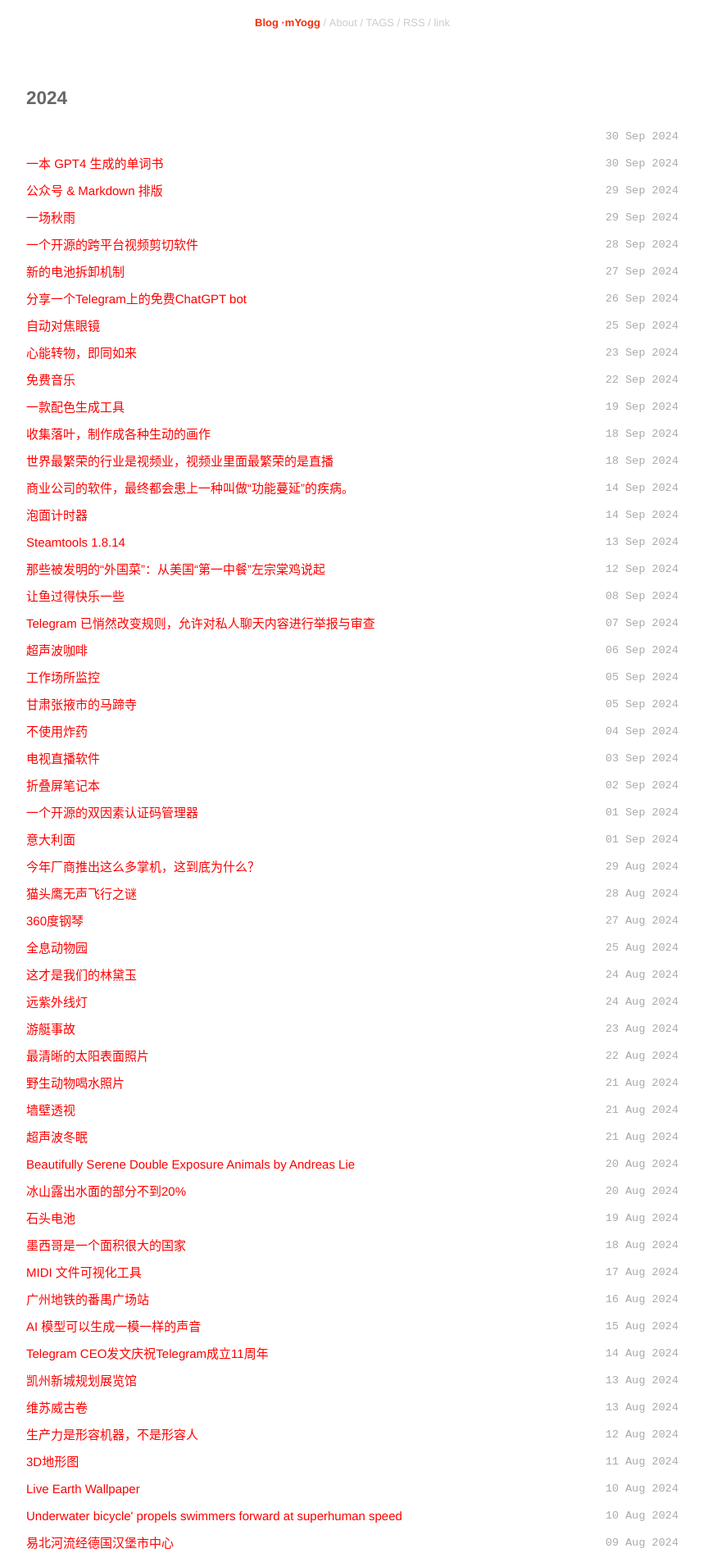
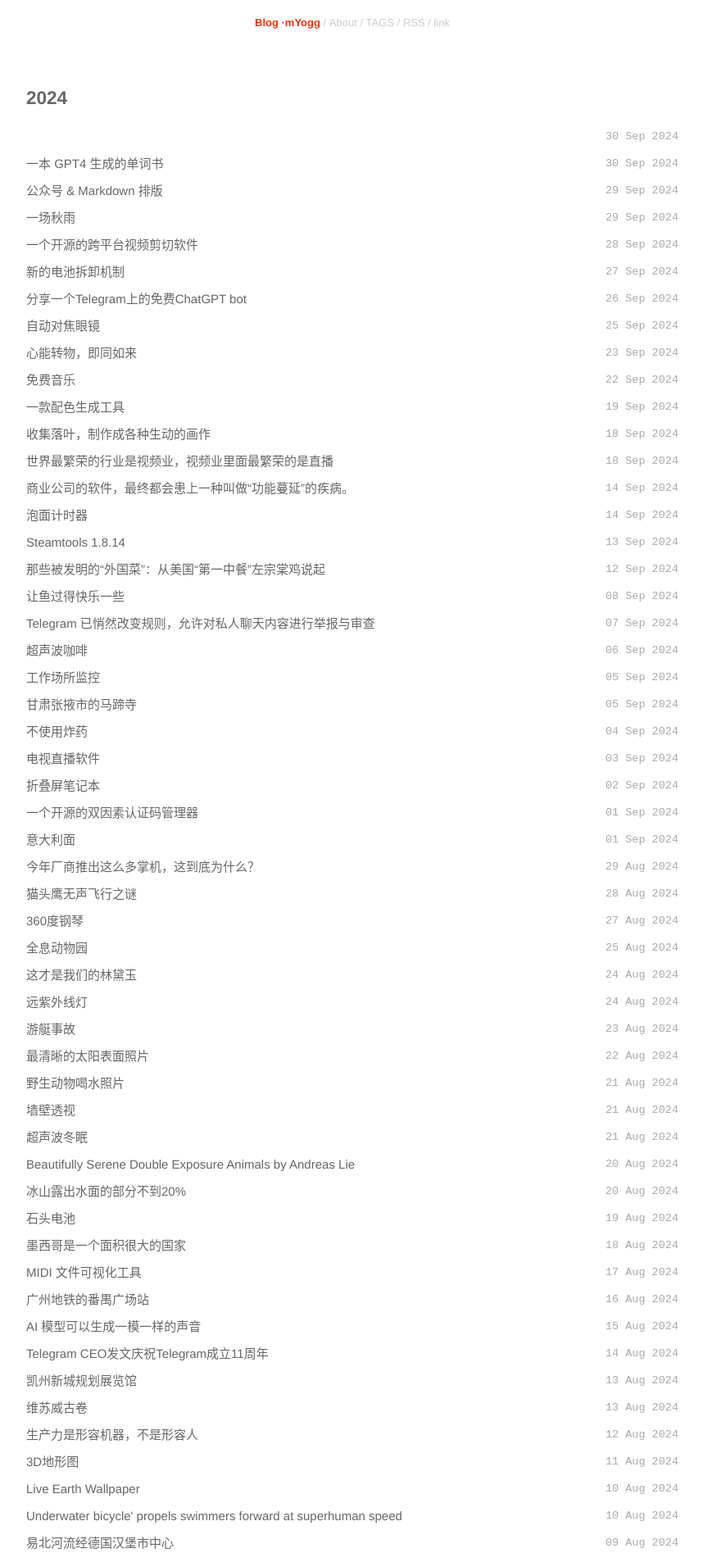
Before and after one commit to myogg/nnnn, a Jekyll site: the page built from index.html, in a window 1280 px wide. Shown: the top 1906 px of the page at 82% size, without its empty margins (210-1068 px from the left). Built offline with Jekyll 4.4.1, drawn with Linux system fonts in a browser that asks for light colours; nearby versions of some CDN libraries.

Commit message:
Update style.css

```diff
--- a/static/css/style.css
+++ b/static/css/style.css
@@ -73,7 +73,7 @@ hr {
   margin-top: 20px;
   margin-bottom: 20px;
   border: 0;
-  border-top: 1px solid #F32E0B;
+  border-top: 1px solid #eee;
 }
 
 
@@ -110,7 +110,7 @@ hr {
   font-weight: bold;
 }
 
-.header a.extra:hover { border-bottom: 1px dashed #FF0000; }
+.header a.extra:hover { border-bottom: 1px dashed #999; }
 
 .page_header.page_meta.page_meta_tags a.extra:hover { border-bottom: 1px dashed #999; }
 
@@ -134,7 +134,7 @@ a.extra:hover { border-bottom: 1px dashed #999; }
   margin: 0 auto;
   line-height: 1.75em;
   padding: 1em 2em;
-  background-color: #FFF;
+  background-color: #fff;
   margin: 1em auto;
 }
 
@@ -174,7 +174,7 @@ div#home {
 }
 
 .posts a {
-    color: #FF0000;
+    color: #666;
 }
 
 .posts a:hover {
```
